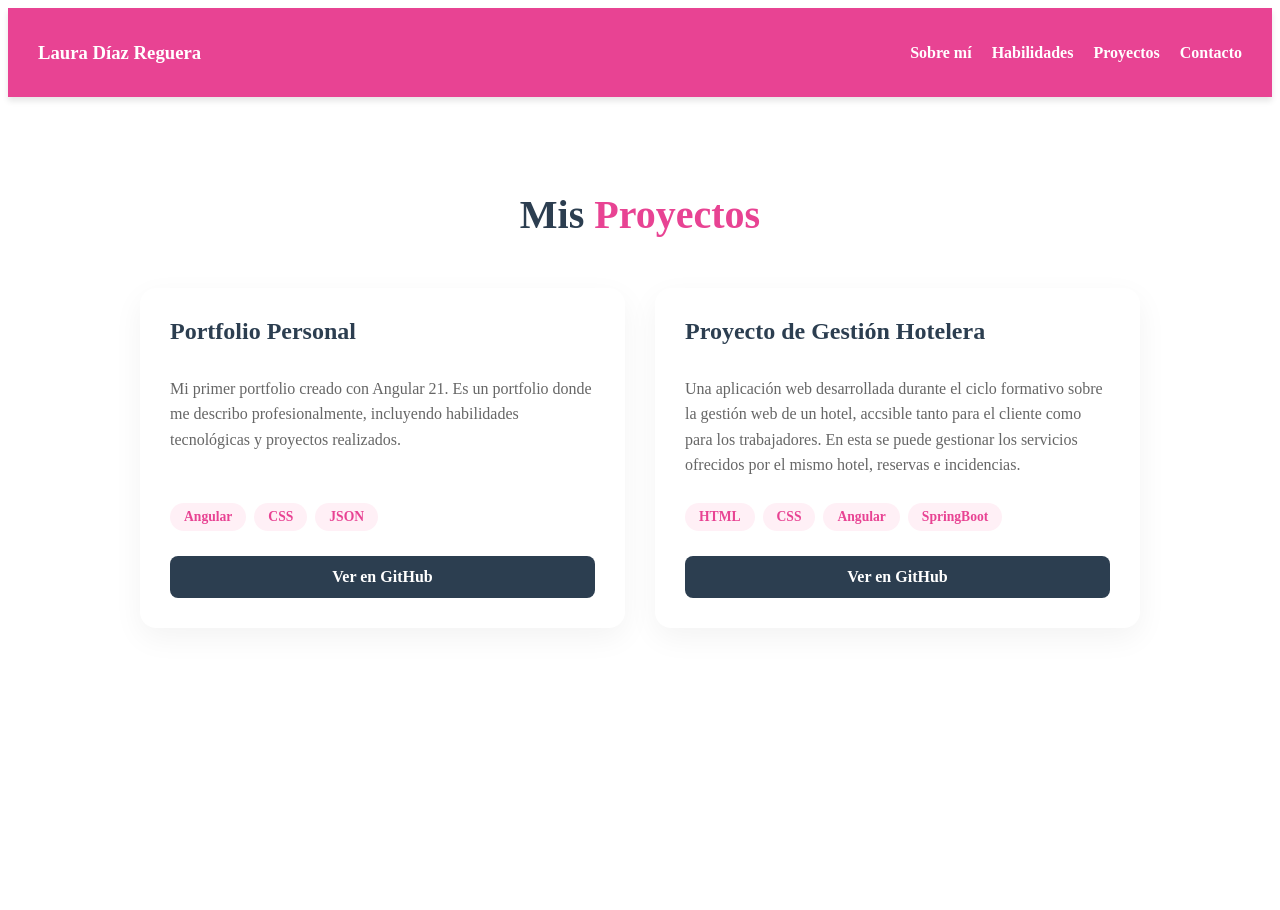
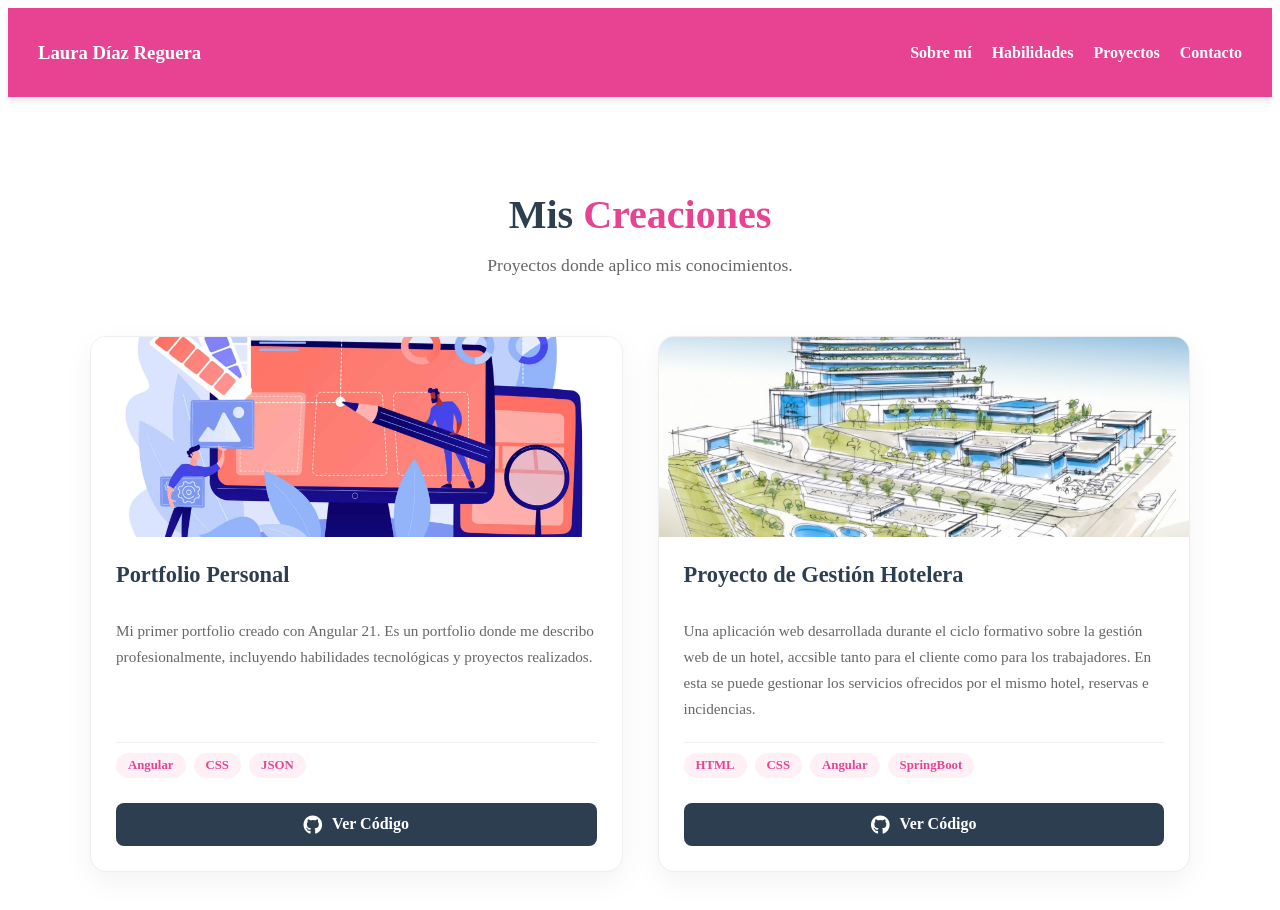
Before and after one commit to Laura-diaz08/Portfolio, an Angular app: page /projects in a window 1280 px wide. Shown: the top 910 px of the page. Before the commit the page ends 800 px from the top, so only its background shows below. Built offline with nearby package versions, Linux system fonts and the light colour scheme.

Commit message:
Pagina de proyectos modificada (estilos y html)

```diff
--- a/src/app/components/projects/projects.css
+++ b/src/app/components/projects/projects.css
@@ -1,14 +1,23 @@
 .modern-container {
   padding: 40px 20px;
-  max-width: 1000px;
+  max-width: 1100px;
   margin: 0 auto;
 }
 
+.header-section {
+  text-align: center;
+  margin-bottom: 60px;
+}
+
 .section-title {
-  text-align: center;
   font-size: 2.5rem;
   color: #2c3e50;
-  margin-bottom: 50px;
+  margin-bottom: 10px;
+}
+
+.subtitle {
+  color: #666;
+  font-size: 1.1rem;
 }
 
 .highlight {
@@ -17,37 +26,63 @@
 
 .projects-grid {
   display: grid;
-  grid-template-columns: repeat(auto-fit, minmax(300px, 1fr));
-  gap: 30px;
+  grid-template-columns: repeat(auto-fit, minmax(320px, 1fr));
+  gap: 35px;
 }
 
-.modern-card {
+.project-card {
   background: #ffffff;
   border-radius: 16px;
-  padding: 30px;
   box-shadow: 0 10px 30px rgba(0, 0, 0, 0.05);
-  transition: transform 0.3s ease, box-shadow 0.3s ease;
+  transition: all 0.3s ease;
+  overflow: hidden;
   display: flex;
   flex-direction: column;
+  border: 1px solid #eee;
 }
 
-.modern-card:hover {
-  transform: translateY(-8px);
+.project-card:hover {
+  transform: translateY(-10px);
   box-shadow: 0 15px 35px rgba(232, 67, 147, 0.15);
+  border-color: #ffe0ec;
+}
+
+.card-image-wrapper {
+  width: 100%;
+  height: 200px;
+  overflow: hidden;
+}
+
+.project-img {
+  width: 100%;
+  height: 100%;
+  object-fit: cover;
+  transition: transform 0.5s ease;
+}
+
+.project-card:hover .project-img {
+  transform: scale(1.08);
+}
+
+.card-content {
+  padding: 25px;
+  display: flex;
+  flex-direction: column;
+  flex-grow: 1;
 }
 
 h3 {
   color: #2c3e50;
-  font-size: 1.5rem;
-  margin-top: 0;
-  margin-bottom: 15px;
+  font-size: 1.4rem;
+  margin: 0 0 15px 0;
 }
 
 .description {
   color: #666;
-  line-height: 1.6;
+  font-size: 0.95rem;
+  line-height: 1.7;
+  margin-bottom: 20px;
   flex-grow: 1;
-  margin-bottom: 25px;
 }
 
 .tech-tags {
@@ -55,36 +90,53 @@ h3 {
   flex-wrap: wrap;
   gap: 8px;
   margin-bottom: 25px;
+  padding-top: 10px;
+  border-top: 1px solid #f0f0f0;
 }
 
 .tag {
   background: #fff0f6;
   color: #e84393;
-  font-size: 0.85rem;
-  padding: 6px 14px;
+  font-size: 0.8rem;
+  padding: 5px 12px;
   border-radius: 20px;
   font-weight: 600;
 }
 
-.modern-btn {
-  display: block;
-  text-align: center;
+.github-btn {
   background-color: #2c3e50;
   color: white;
   text-decoration: none;
   padding: 12px 20px;
   border-radius: 8px;
   font-weight: bold;
+  text-align: center;
   transition: background-color 0.3s ease;
+  display: flex;
+  align-items: center;
+  justify-content: center;
+  gap: 10px;
+  width: 100%;
+  box-sizing: border-box;
 }
 
-.modern-btn:hover {
+.github-btn:hover {
   background-color: #e84393;
 }
 
-.loading {
+.github-btn i {
+  font-size: 1.2rem;
+}
+
+.loading-wrapper {
+  grid-column: 1 / -1;
   text-align: center;
   color: #e84393;
-  font-style: italic;
-  grid-column: 1 / -1;
+  padding: 50px;
+  font-size: 1.2rem;
 }
+
+.loading-wrapper i {
+  font-size: 2rem;
+  margin-bottom: 10px;
+}
--- a/src/app/components/projects/projects.html
+++ b/src/app/components/projects/projects.html
@@ -1,9 +1,18 @@
 <div class="modern-container">
-  <h2 class="section-title">Mis <span class="highlight">Proyectos</span></h2>
+  <div class="header-section">
+    <h2 class="section-title">Mis <span class="highlight">Creaciones</span></h2>
+    <p class="subtitle">Proyectos donde aplico mis conocimientos.</p>
+  </div>
 
   <div class="projects-grid">
     @for (project of projects; track project.title) {
-      <article class="modern-card">
+      <article class="project-card">
+
+        <div class="card-image-wrapper">
+          <img [src]="project.image" [alt]="'Captura de ' + project.title" class="project-img">
+        </div>
+
+        <div class="card-content">
           <h3>{{ project.title }}</h3>
           <p class="description">{{ project.description }}</p>
 
@@ -13,10 +22,17 @@
             }
           </div>
 
-        <a [href]="project.githubLink" target="_blank" class="modern-btn">Ver en GitHub</a>
+          <a [href]="project.githubLink" target="_blank" class="github-btn">
+            <i class="fa-brands fa-github"></i> Ver Código
+          </a>
+        </div>
+
       </article>
     } @empty {
+      <div class="loading-wrapper">
+        <i class="fa-solid fa-spinner fa-spin"></i>
         <p class="loading">Cargando proyectos increíbles...</p>
+      </div>
     }
   </div>
 </div>
--- a/src/assets/data.json
+++ b/src/assets/data.json
@@ -21,13 +21,15 @@
       "title": "Portfolio Personal",
       "description": "Mi primer portfolio creado con Angular 21. Es un portfolio donde me describo profesionalmente, incluyendo habilidades tecnológicas y proyectos realizados.",
       "technologies": ["Angular", "CSS", "JSON"],
-      "githubLink": "https://github.com/Laura_diaz08/portfolio"
+      "githubLink": "https://github.com/Laura_diaz08/portfolio",
+      "image": "assets/images/proyectoPortfolio.jpg"
     },
     {
       "title": "Proyecto de Gestión Hotelera",
       "description": "Una aplicación web desarrollada durante el ciclo formativo sobre la gestión web de un hotel, accsible tanto para el cliente como para los trabajadores. En esta se puede gestionar los servicios ofrecidos por el mismo hotel, reservas e incidencias.",
       "technologies": ["HTML", "CSS", "Angular", "SpringBoot"],
-      "githubLink": "https://github.com/Laura_diaz08/hotelink-front"
+      "githubLink": "https://github.com/Laura_diaz08/hotelink-front",
+      "image": "assets/images/proyectHotel.jpg"
     }
   ]
 }
```
Also changed, not shown: src/assets/images/proyectHotel.jpg (added), src/assets/images/proyectoPortfolio.jpg (added). Lines whose indentation alone changed are shown as unchanged.
